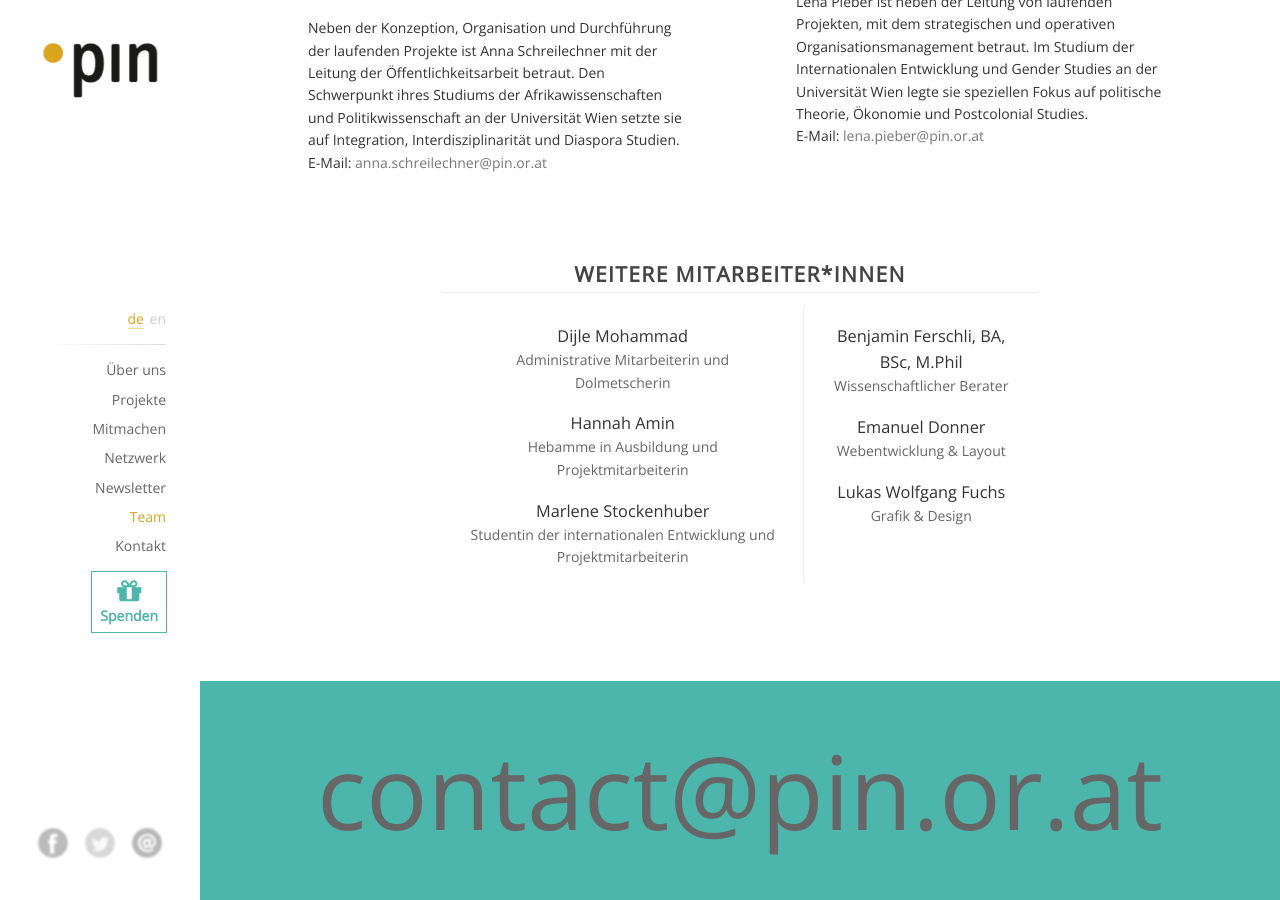
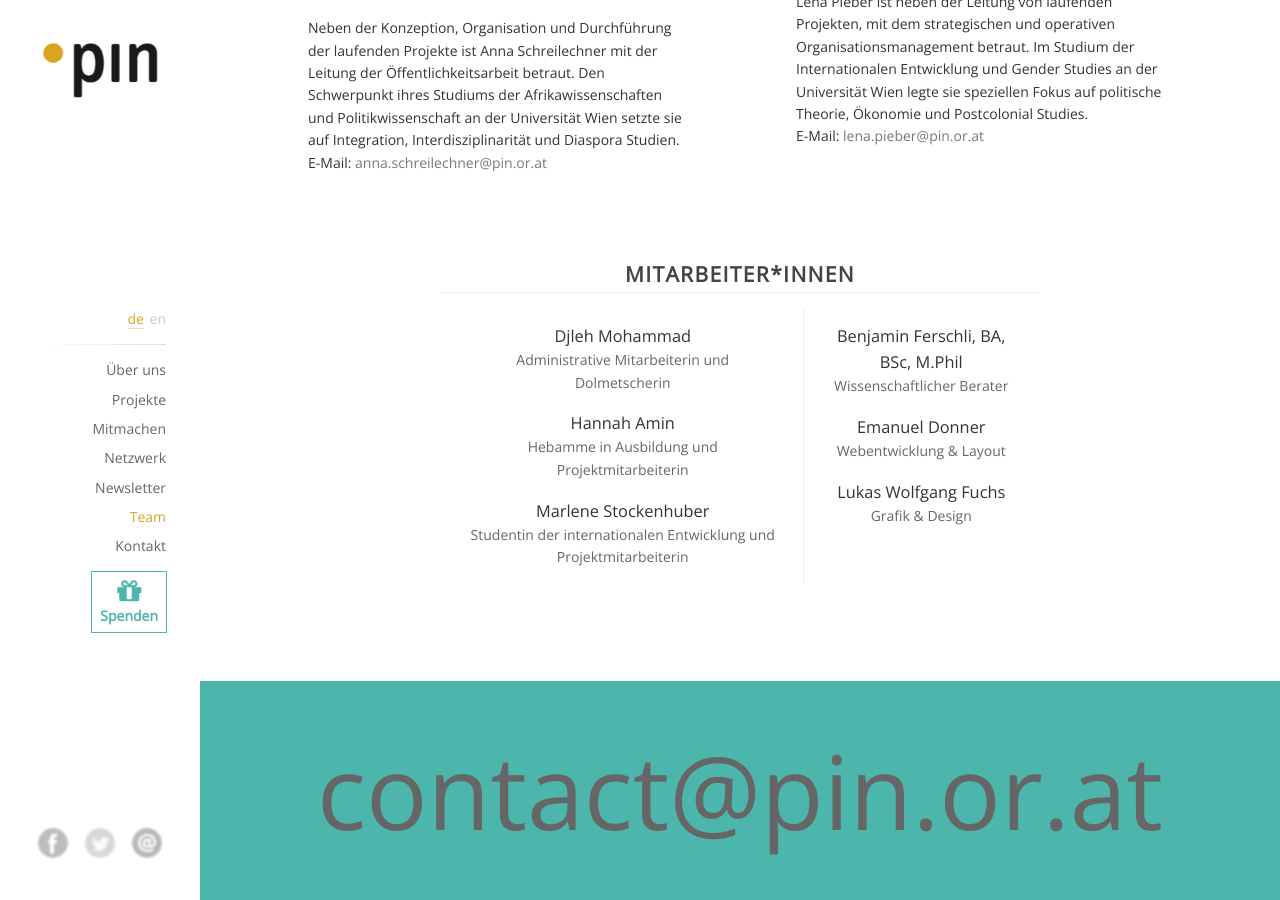
Before and after one commit to pinverein/anna-laura, a Jekyll site: the page built from index.html, in a window 1280 px wide and 900 px high, scrolled down 5505 px. Built offline with Jekyll 4.4.1, drawn with Linux system fonts in a browser that asks for light colours; comment, search, counter and statistics services are not loaded.

Commit message:
Update content_team.html

```diff
--- a/pages/de/content_team.html
+++ b/pages/de/content_team.html
@@ -33,11 +33,11 @@ language: de
 <div class="team-member-box sub-member-box flex flex--center">
   <div class="team-member col-spread">
     <div class="member-content">
-      <h2 class='title-text small'>Weitere Mitarbeiter*innen</h2>
+      <h2 class='title-text small'>Mitarbeiter*innen</h2>
       <div class="sub-box">
         <div class="member-column">
           <!-- <h2>Noch wer</h2> -->
-          <h3>Dijle Mohammad</h3>
+          <h3>Djleh Mohammad</h3>
           <p>Administrative Mitarbeiterin und Dolmetscherin</p>
           <h3>Hannah Amin</h3>
           <p>Hebamme in Ausbildung und Projektmitarbeiterin</p>
```
